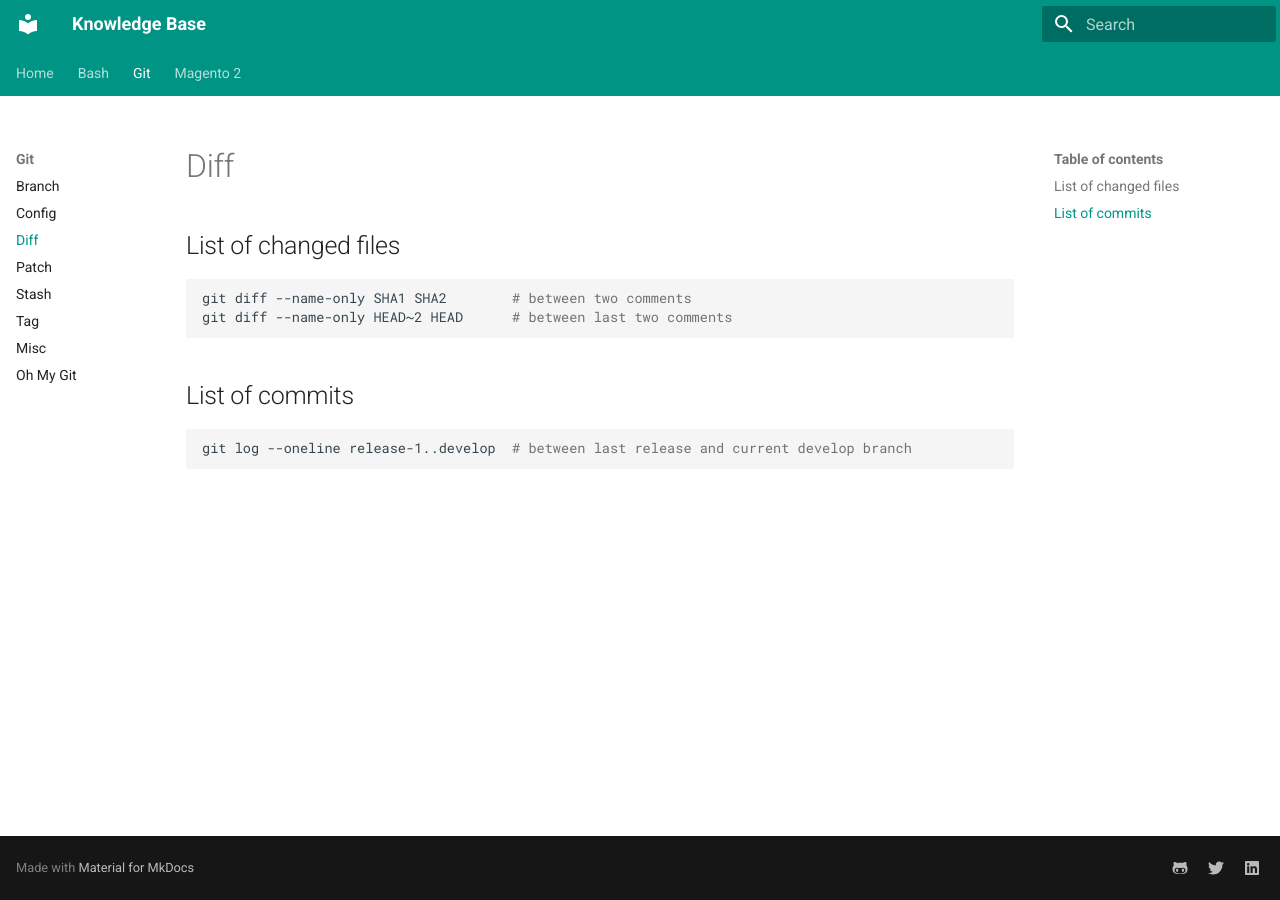
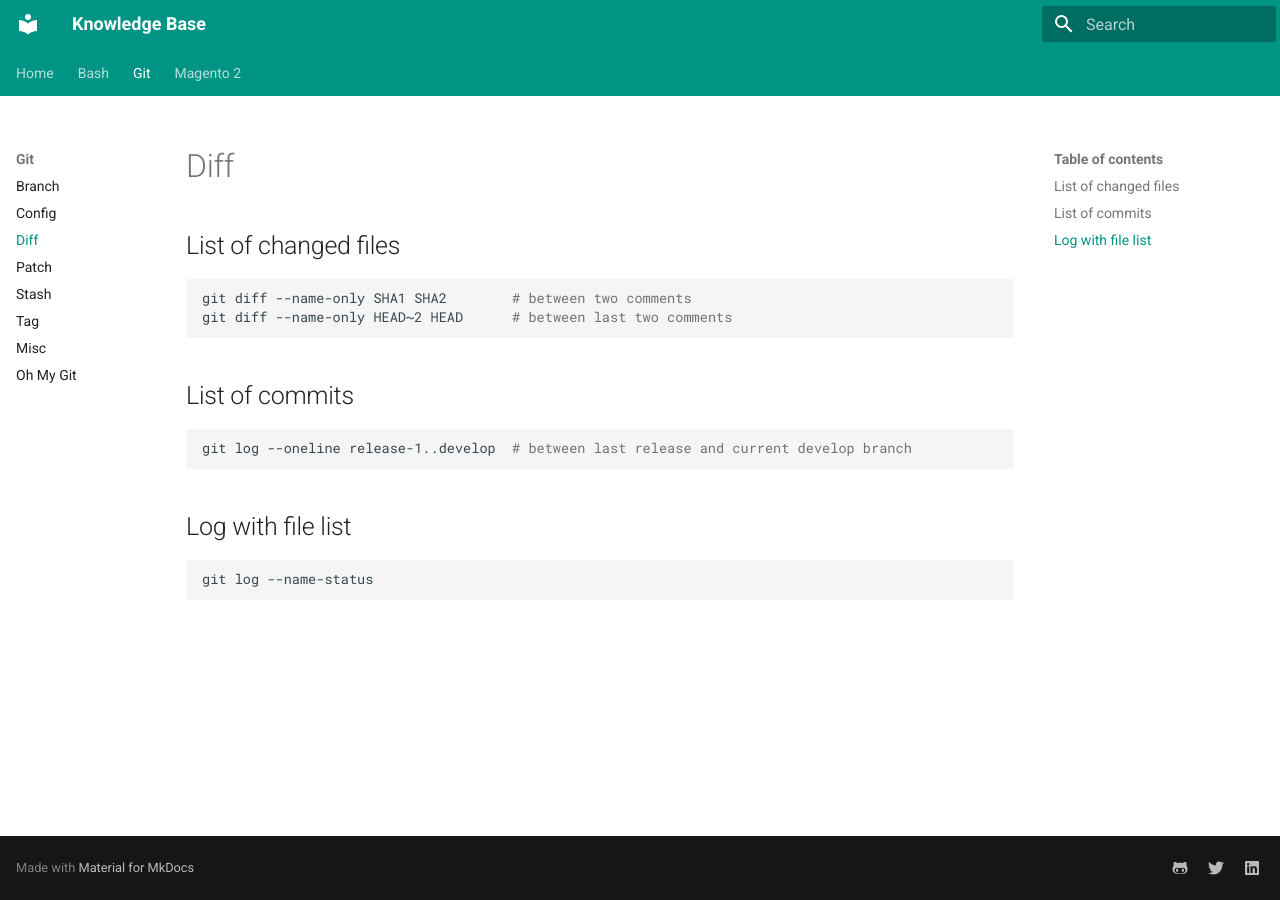
Before and after one commit to yutv/kb, an MkDocs documentation site: the page built from docs/git/diff.md, in a window 1280 px wide. Built offline with MkDocs 1.6.1 and Material for MkDocs 9.7.7, drawn with Linux system fonts in a browser that asks for light colours.

Commit message:
log with file list

````diff
--- a/docs/git/diff.md
+++ b/docs/git/diff.md
@@ -7,3 +7,7 @@ git diff --name-only HEAD~2 HEAD      # between last two comments
 ```bash
 git log --oneline release-1..develop  # between last release and current develop branch
 ```
+## Log with file list
+```bash
+git log --name-status
+```
````
